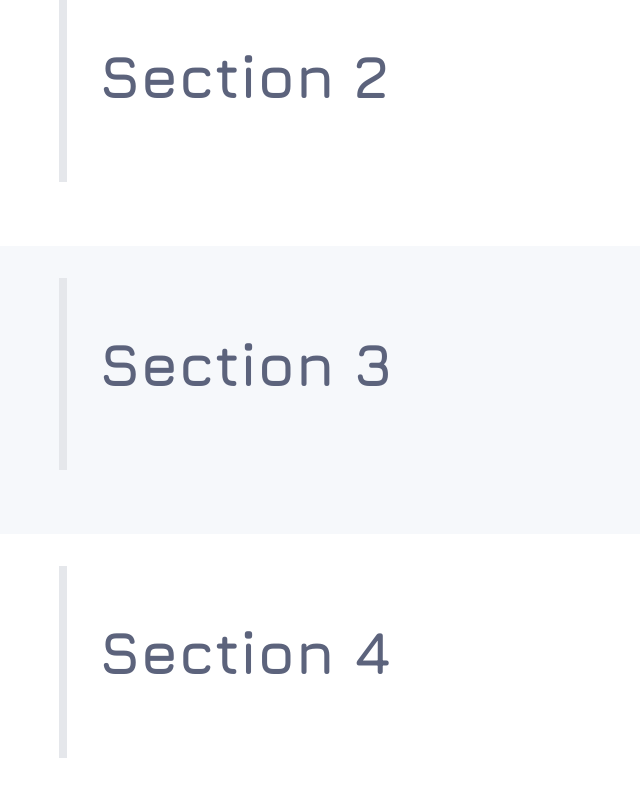
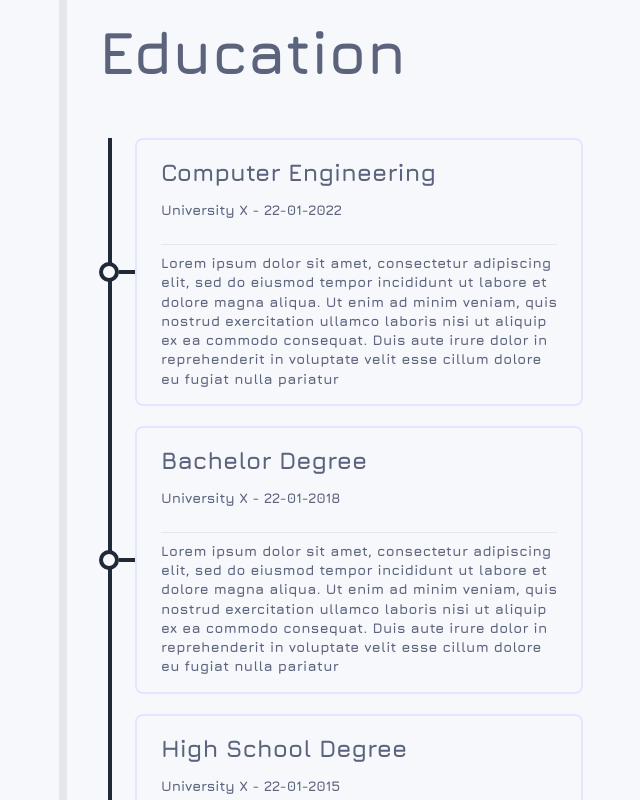
Before and after one commit to fjerbi/nextjs-portfolio-starter-template, a Next.js app: page / in a window 1280 px wide. Shown: the part 620-1420 px from the top of the page, without its empty margins (5-645 px from the left). Built offline with nearby package versions, Linux system fonts and the light colour scheme.

Commit message:
Finishing Section 2 Education

```diff
--- a/package.json
+++ b/package.json
@@ -20,8 +20,7 @@
     "react-icons": "^4.2.0",
     "react-responsive-modal": "^6.2.0",
     "react-scroll": "^1.8.2",
-    "react-toggle-dark-mode": "^1.0.4",
-    "react-tooltip": "^4.2.21"
+    "react-toggle-dark-mode": "^1.0.4"
   },
   "devDependencies": {
     "autoprefixer": "^10.0.4",
--- a/src/components/Section2.js
+++ b/src/components/Section2.js
@@ -1,20 +1,37 @@
+import TimeLineItem from "./TimeLineItem";
+import data from "../utils/data.json";
 function Section2() {
   return (
-    <div className="dark:bg-gray-900 bg-[#ffffff] w-full" id="Section2">
-      <div className="flex flex-col-reverse items-center justify-between px-8 pt-8 pb-16 md:flex-row sm:px-16">
-        <div className="flex flex-col space-y-3 sm:space-y-6 items-start text-[#5C637C] xl:border-l-8 xl:pl-8 xl:border-gray-200 py-8">
-          <h4 className="text-3xl font-extrabold md:hidden sm:text-3xl md:text-4xl lg:text-5xl xl:text-6xl">
-            Section 2
-          </h4>
-          <h4 className="hidden text-3xl font-extrabold md:flex sm:text-3xl md:text-4xl lg:text-5xl xl:text-6xl">
-            Section 2
-          </h4>
-
-          <div className="flex pt-5 space-x-5"></div>
+    <>
+      <div className="dark:bg-gray-900 bg-[#F6F8FB] w-full" id="Section2">
+        <div className="flex flex-col-reverse items-center justify-between px-8 pt-8 pb-16 md:flex-row sm:px-16">
+          <div className="flex flex-col space-y-3 sm:space-y-6 items-start text-[#5C637C] xl:border-l-8 xl:pl-8 xl:border-gray-200 py-8">
+            <h4 className=" mb-8 text-3xl font-extrabold md:flex sm:text-3xl md:text-4xl lg:text-5xl xl:text-6xl">
+              Education
+            </h4>
+            <div className=" flex flex-col items-center">
+              <div className="relative">
+                <div
+                  className="border-r-4  border-gray-800 absolute h-full top-0"
+                  style={{ left: "9px" }}
+                ></div>
+                <ul className="list-none m-0 p-0 border-gray-100">
+                  {data.education.map((edu, i) => (
+                    <TimeLineItem
+                      key={edu.id}
+                      university={edu.university}
+                      degree={edu.degree}
+                      date={edu.date}
+                      description={edu.description}
+                    />
+                  ))}
+                </ul>
+              </div>
+            </div>
+          </div>
         </div>
-        <div></div>
       </div>
-    </div>
+    </>
   );
 }
 
--- /dev/null
+++ b/src/components/TimeLineItem.js
@@ -0,0 +1,29 @@
+import React from "react";
+
+function TimeLineItem({ university, degree, date, description }) {
+  return (
+    <li className=" mb-5  cursor-pointer">
+      <div className="flex group items-center ">
+        <div className="bg-custom-lightGray group-hover:bg-blue-900 z-10 rounded-full border-4 border-gray-800  h-5 w-5">
+          <div className="bg-gray-800 h-1 w-4 items-center  ml-4 mt-1"></div>
+        </div>
+        <div className="flex-1 ml-4 z-10 font-medium">
+          <div className="order-1 space-y-2 bg-transparent rounded-lg shadow-only transition-ease lg:w-5/12 px-6 py-4 border-2 border-indigo-100">
+            <h3 className="mb-3 font-bold text-custom-dark text-2xl">
+              {degree}
+            </h3>
+            <p className="pb-4 text-sm text-custom-dark">
+              {university} - {date}
+            </p>
+            <hr />
+            <p className="text-sm font-medium leading-snug tracking-wide text-custom-dark text-opacity-100">
+              {description}
+            </p>
+          </div>
+        </div>
+      </div>
+    </li>
+  );
+}
+
+export default TimeLineItem;
--- a/src/utils/data.js
+++ b/src/utils/data.js
@@ -1,4 +1,5 @@
 const fullName = "John Doe";
 const positionTitle = "Full Stack Developer";
 
+
 export { fullName, positionTitle };
--- /dev/null
+++ b/src/utils/data.json
@@ -0,0 +1,25 @@
+{
+  "education": [
+    {
+      "id": 1,
+      "university": "University X",
+      "degree": "Computer Engineering",
+      "date": "22-01-2022",
+      "description": "Lorem ipsum dolor sit amet, consectetur adipiscing elit, sed do eiusmod tempor incididunt ut labore et dolore magna aliqua. Ut enim ad minim veniam, quis nostrud exercitation ullamco laboris nisi ut aliquip ex ea commodo consequat. Duis aute irure dolor in reprehenderit in voluptate velit esse cillum dolore eu fugiat nulla pariatur"
+    },
+    {
+      "id": 2,
+      "university": "University X",
+      "degree": "Bachelor Degree",
+      "date": "22-01-2018",
+      "description": "Lorem ipsum dolor sit amet, consectetur adipiscing elit, sed do eiusmod tempor incididunt ut labore et dolore magna aliqua. Ut enim ad minim veniam, quis nostrud exercitation ullamco laboris nisi ut aliquip ex ea commodo consequat. Duis aute irure dolor in reprehenderit in voluptate velit esse cillum dolore eu fugiat nulla pariatur"
+    },
+    {
+      "id": 3,
+      "university": "University X",
+      "degree": "High School Degree",
+      "date": "22-01-2015",
+      "description": "Lorem ipsum dolor sit amet, consectetur adipiscing elit, sed do eiusmod tempor incididunt ut labore et dolore magna aliqua. Ut enim ad minim veniam, quis nostrud exercitation ullamco laboris nisi ut aliquip ex ea commodo consequat. Duis aute irure dolor in reprehenderit in voluptate velit esse cillum dolore eu fugiat nulla pariatur"
+    }
+  ]
+}
```
Also changed, not shown: 2 other files (tests, documents, lock files or other folders).
